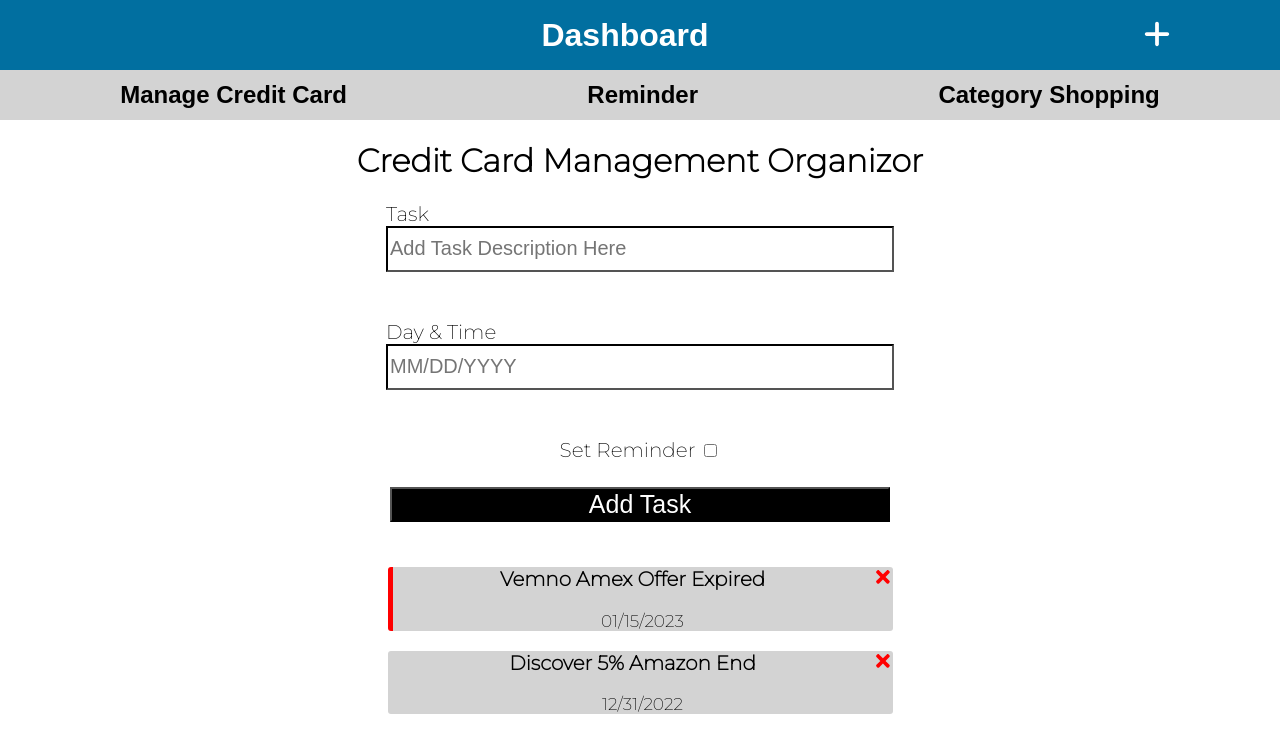
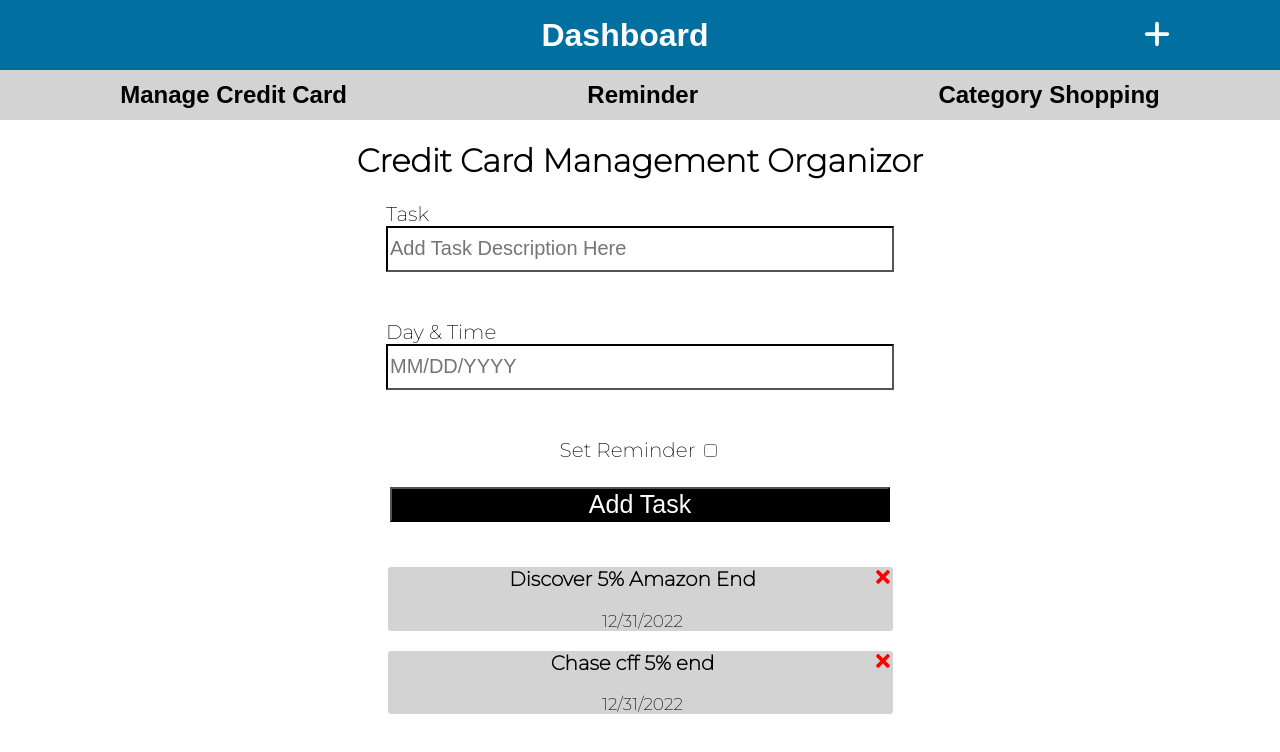
Before and after one commit to TaoHuang0/OneCredit, a React (Create React App) app: page /task in a window 1280 px wide. Shown: the top 752 px of the page. Built offline with nearby package versions, Linux system fonts and the light colour scheme; data requests are answered from the project's data file; a web font is replaced by a local one.

Commit message:
Add Tasks Server

```diff
--- a/db.json
+++ b/db.json
@@ -16,5 +16,19 @@
       "travelBenifit": "0",
       "id": 3
     }
+  ],
+  "tasks": [
+    {
+      "id": 2,
+      "text": "Discover 5% Amazon End",
+      "day": "12/31/2022",
+      "reminder": false
+    },
+    {
+      "text": "Chase cff 5% end",
+      "day": "12/31/2022",
+      "reminder": false,
+      "id": 3
+    }
   ]
 }
--- a/src/Pages/Task.js
+++ b/src/Pages/Task.js
@@ -2,32 +2,43 @@
 import TaskInput from '../Components/TaskInput'
 import Tasks from '../Components/Tasks';
 import { useState } from 'react';
+import { useEffect } from 'react';
 
 function Task() {
-  const [tasks, setTasks] = useState([
-    {
-      id: 1,
-      text: 'Vemno Amex Offer Expired',
-      day: '01/15/2023',
-      reminder: true,
-    },
-    {
-      id: 2,
-      text: 'Discover 5% Amazon End',
-      day: '12/31/2022',
-      reminder: false,
-    },
-  ])
+  const [tasks, setTasks] = useState([])
+
+  useEffect(() => {
+    const getTasks = async() => {
+      const tasksFromServer = await fetchTasks()
+      setTasks(tasksFromServer)
+    }
+    getTasks()
+  }, [])
+
+  const fetchTasks = async() => {
+    const res = await fetch('http://localhost:5000/tasks')
+    const data = await res.json()
+    return data
+  }
 
   //add task
-  const addTask = (task) => {
-    const id = Math.floor(Math.random() * 10000) + 1
-    const newtask = { id, ...task }
-    setTasks([...tasks, newtask])
+  const addTask = async(task) => {
+    const res = await fetch('http://localhost:5000/tasks',
+    {method: 'POST',
+     headers: {
+      'Content-type' : 'application/json'
+     },
+     body: JSON.stringify(task)
+     })
+
+     const data = await res.json()
+
+     setTasks([...tasks, data])
   }
 
   //delete task
-  const deleteTask = (id) => {
+  const deleteTask = async(id) => {
+    await fetch(`http://localhost:5000/tasks/${id}`, {method: 'DELETE',})
     setTasks(tasks.filter((task) => task.id !== id))
   }
 
```
